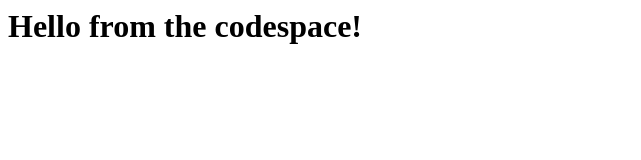
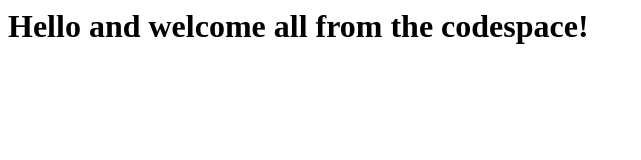
Before and after one commit to manishmaheswaran/skills-code-with-codespaces, a plain HTML site: page index.html in a window 1280 px wide. Shown: the whole page, without its empty margins (0-641 px from the left). Drawn offline with Linux system fonts and the light colour scheme.

Commit message:
Adding hello welcome from the codespace!

```diff
--- a/index.html
+++ b/index.html
@@ -1,3 +1,3 @@
 <html>
-  <h1>Hello from the codespace!</h1>
+  <h1>Hello and welcome all from the codespace!</h1>
 </html>
```
